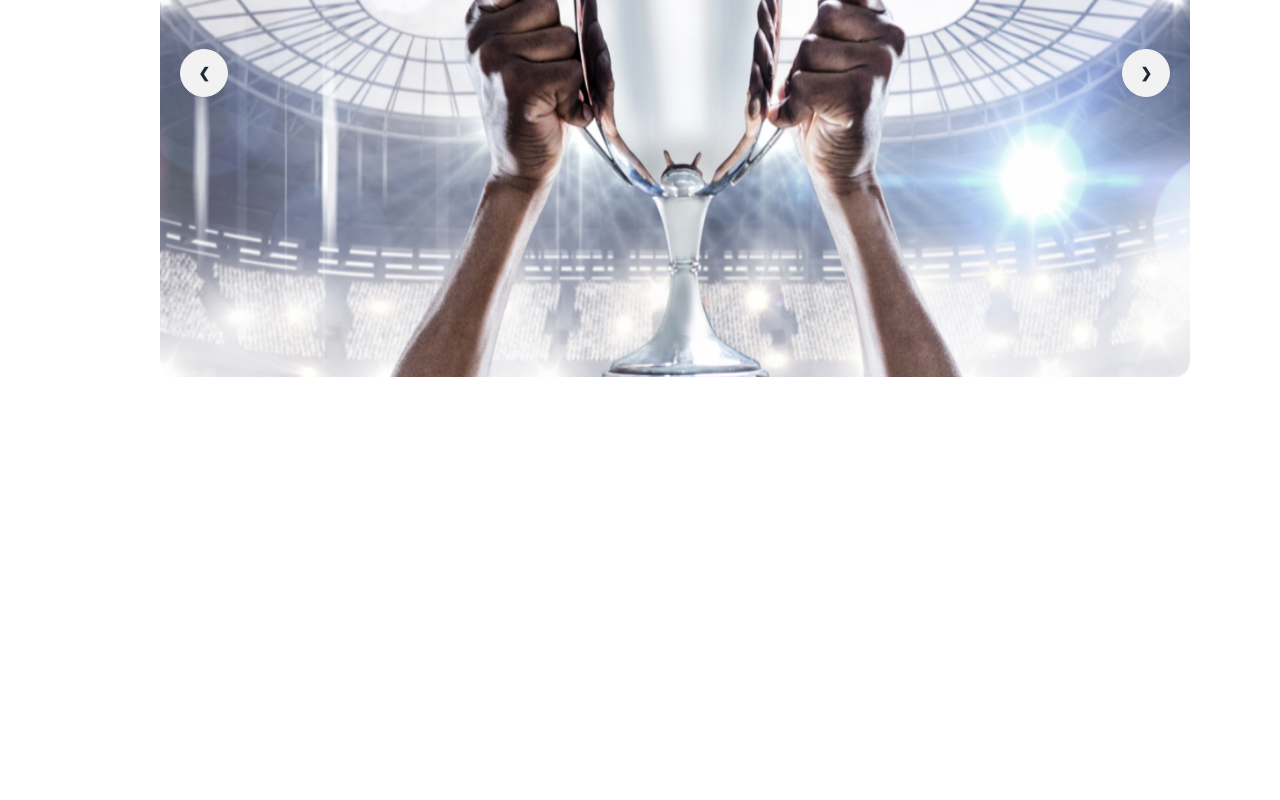
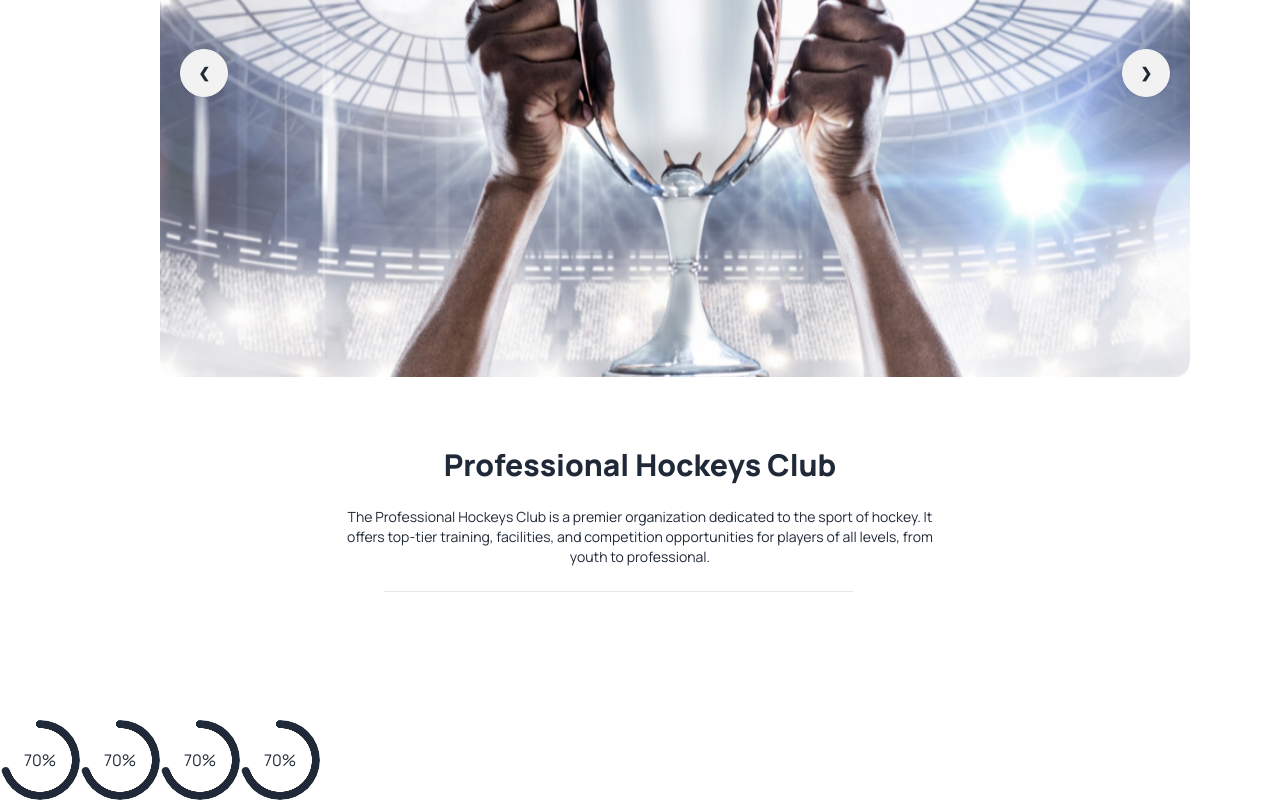
Before and after one commit to md-ezaz-ahamed/Hockeys-Website, a plain HTML site: page index.html in a window 1280 px wide. Shown: the part 327-1127 px from the top of the page. Before the commit the page ends 800 px from the top, so only its background shows below. Drawn offline with nearby package versions, Linux system fonts and the light colour scheme.

Commit message:
circular progress bar incomplete

```diff
--- a/index.html
+++ b/index.html
@@ -103,8 +103,10 @@
                     <div class="absolute left-5 right-5 top-1/2 flex -translate-y-1/2 transform justify-between">
                         <a href="#slide1" class="btn btn-circle">❮</a>
                         <a href="#slide3" class="btn btn-circle">❯</a>
+
                     </div>
                 </div>
+
                 <!-- <div id="slide3" class="carousel-item relative w-full">
                   <img
                     src="https://img.daisyui.com/images/stock/photo-1414694762283-acccc27bca85.webp"
@@ -122,16 +124,47 @@
                     <a href="#slide3" class="btn btn-circle">❮</a>
                     <a href="#slide1" class="btn btn-circle">❯</a>
                   </div> -->
+
             </div>
 
+
         </section>
+    </main>
+    <!-- Professional Hockeys Club -->
 
+    <section class="my-32 ">
+        <p class=" text-center text-3xl font-extrabold">Professional Hockeys Club</p>
 
+        <div class="flex justify-center items-center max-w-full">
+            <div class="w-full max-w-[607px]">
+                <h3 class="text-center  my-4 md:my-5 lg:my-6 justify-text text-sm">
+                    The Professional Hockeys Club is a premier organization dedicated to the sport of hockey. It offers
+                    top-tier training, facilities, and competition opportunities for players of all levels, from youth
+                    to professional.
 
+                </h3>
+            </div>
+        </div>
+        <div class="justify-center items-center w-4/6 pl-24 md:pl-24 lg:pl-96">
+            <hr>
+        </div>
+    </section>
 
-
-    </main>
-
+    <!-- circular progress bar -->
+     <section class="flex grid-cols-4">
+        <div>
+            <div class="radial-progress" style="--value:70;" role="progressbar">70%</div>
+        </div>
+        <div>
+            <div class="radial-progress" style="--value:70;" role="progressbar">70%</div>
+        </div>
+        <div>
+            <div class="radial-progress" style="--value:70;" role="progressbar">70%</div>
+        </div>
+        <div>
+            <div class="radial-progress" style="--value:70;" role="progressbar">70%</div>
+        </div>
+     </section>
     <footer>
 
     </footer>
```
